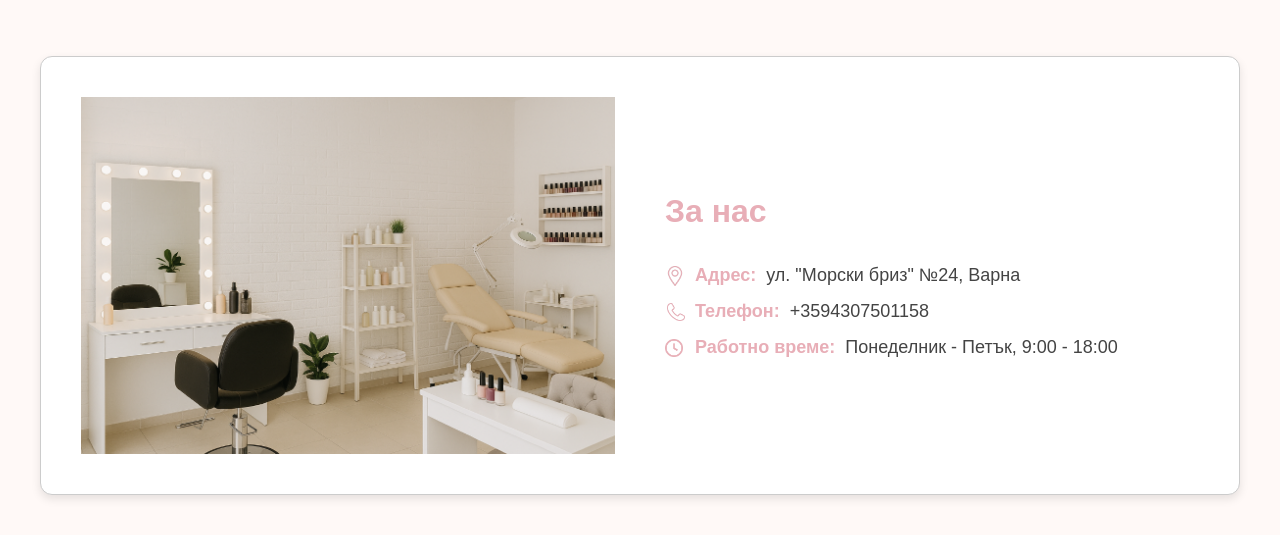
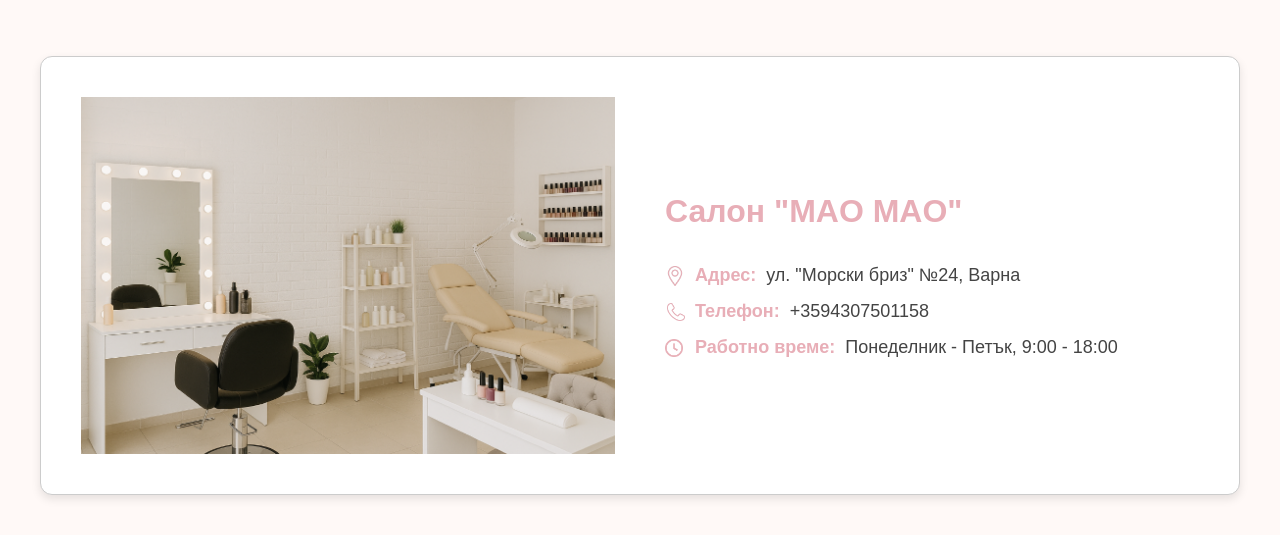
Before and after one commit to nia-pencheva/beauty-salon, a PHP site: page /aboutUs.php in a window 1280 px wide. Shown: the part 153-688 px from the top of the page. Run offline with PHP 8.4, Linux system fonts and the light colour scheme.

Commit message:
Added salon name to about us

```diff
--- a/aboutUs.php
+++ b/aboutUs.php
@@ -109,7 +109,7 @@ $is_logged_in = isset($_SESSION['id']) && $_SESSION['id'];
             </div>
 
             <div class="about-us__details">
-                <h1 id="about-us__heading">За нас</h1>
+                <h1 id="about-us__heading">Салон "MAO MAO"</h1>
                 <p>
                     <span class="about-us__details__label">
                         <img
```
